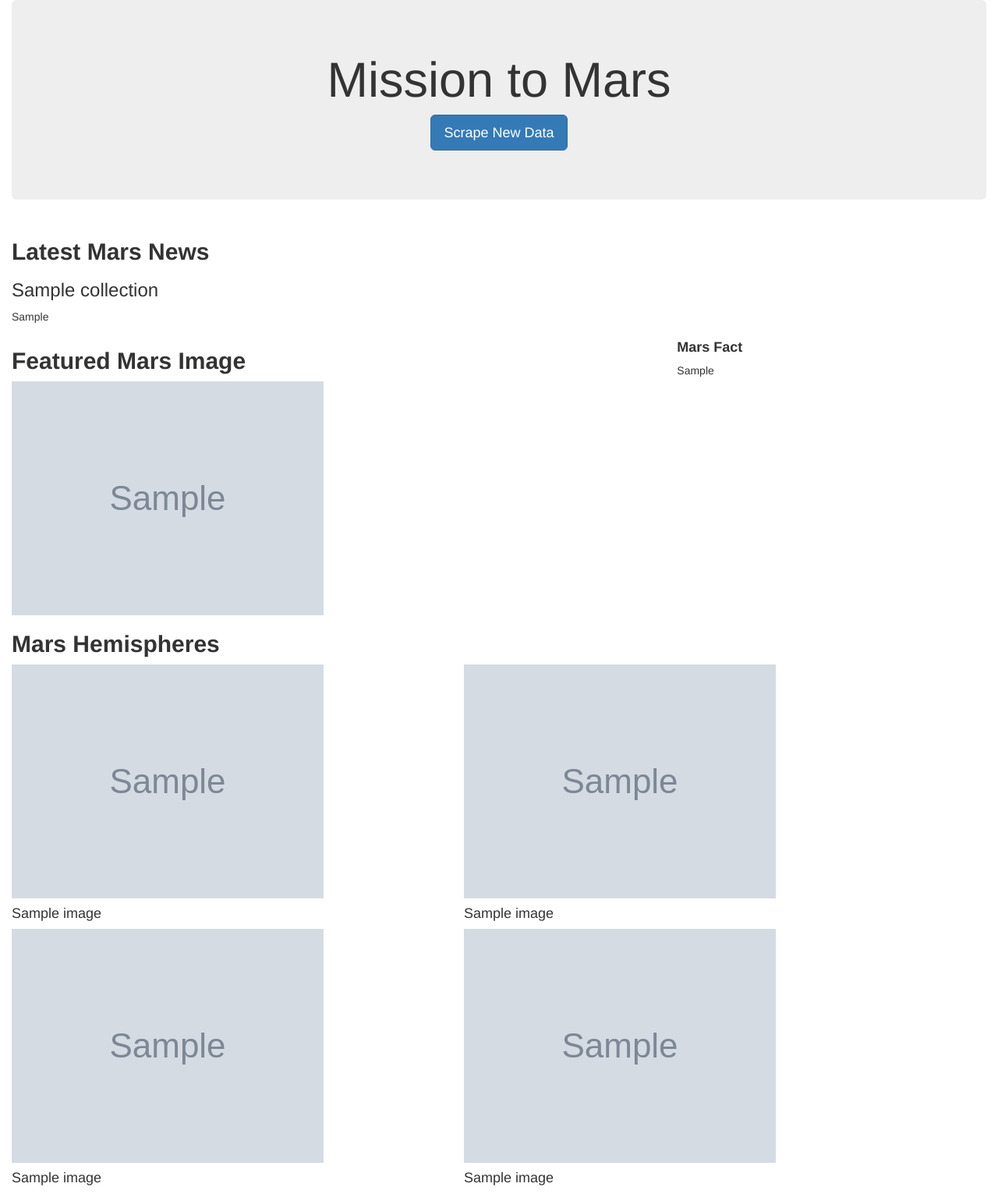
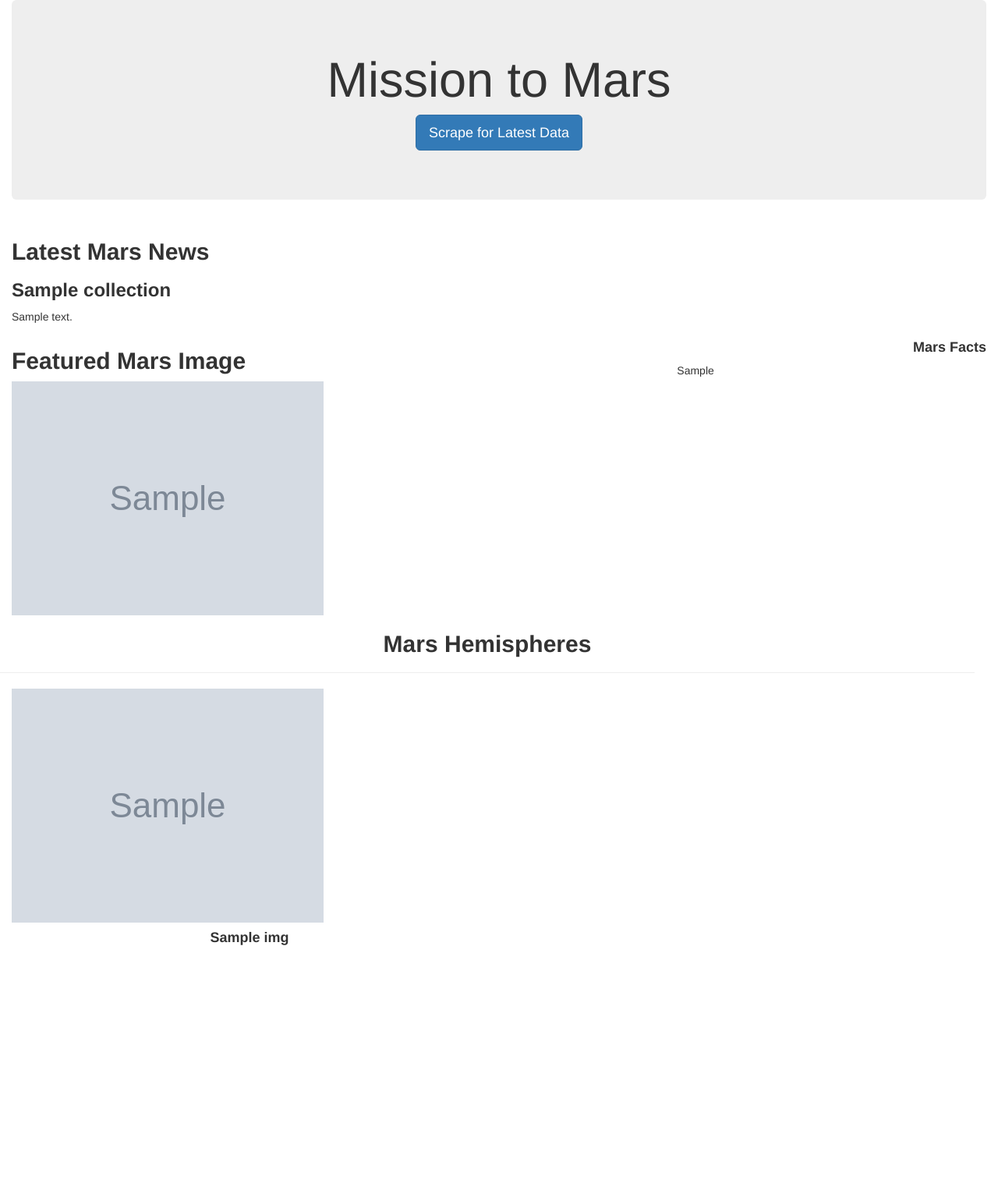
Before and after one commit to minerva-b/Web-Scraping-Challenge, a Flask app: page / in a window 1280 px wide. Shown: the whole page at 78% size. After the commit the page ends 1212 px from the top, so only its background shows below. Run offline with Flask 2, Linux system fonts and the light colour scheme; grey boxes marked "Sample" are stand-in pictures; a database or web service that is not in the repository returns one stand-in record (values such as "Sample title"); some libraries are stand-ins or nearby versions.

Commit message:
Latest updates; website still partly functional

```diff
--- a/Missions_to_Mars/app.py
+++ b/Missions_to_Mars/app.py
@@ -7,32 +7,32 @@ import scrape_mars
 app = Flask(__name__)
 
 # Use PyMongo to establish Mongo connection:
-mongo = PyMongo(app, uri="mongodb://localhost:27017/misson_mars_app")
-
+# mongo = PyMongo(app, uri="mongodb://localhost:27017/mars_app")
+app.config["MONGO_URI"] = "mongodb://localhost:27017/mars_app"
+mongo = PyMongo(app)
 
 # Route to render index.html template using data from Mongo:
 @app.route("/")
 def home():
 
-    # Find the existing mars collection from the mongo database, if not it will create one:
+    # Find the existing mars collection from the mongo DB, otherwise it will create one:
     mission_data = mongo.db.collection.find_one()
 
-    # Return template and data. Set the variable mars equal to the data from the database
+    # Return template and data. Set the variable mars equal to the data from the DB:
     return render_template("index.html", mars=mission_data)
 
-# Route that will trigger the scrape function:
+# Route that will trigger the scrape funtion:
 @app.route("/scrape")
 def scrape():
 
     # Run the scrape function:
-    mars_data = scrape_mars.scrape()
+    mars_info = scrape_mars.scrape()
 
-    # Update the Mongo database using update and upsert=True:
-    mongo.db.collection.update({}, mars_data, upsert=True)
+    # Update the mongo DB using update and upsert=True:
+    mongo.db.collection.update({}, mars_info, upsert=True)
 
-    # Redirect back to home page:
+    # Redirect back to the home page:
     return redirect("/")
-
 
 if __name__ == "__main__":
     app.run(debug=True)
--- a/Missions_to_Mars/templates/index.html
+++ b/Missions_to_Mars/templates/index.html
@@ -5,7 +5,7 @@
   <meta charset="UTF-8">
   <meta name="viewport" content="width=device-width, initial-scale=1.0">
   <meta http-equiv="X-UA-Compatible" content="ie=edge">
-  <title>Scraping Mars Data</title>
+  <title>Mission to Mars</title>
   <link rel="stylesheet" href="https://maxcdn.bootstrapcdn.com/bootstrap/3.3.7/css/bootstrap.min.css">
 </head>
 
@@ -13,41 +13,68 @@
   <div class="container-fluid">
     <div class="jumbotron text-center">
       <h1>Mission to Mars</h1>
-      <p><a class="btn btn-primary btn-lg" href="/scrape" role="button">Scrape New Data</a></p>
+      <p><a class="btn btn-primary btn-lg" href="/scrape" role="button">Scrape for Latest Data</a></p>
     </div>
-    <div id="latest_mars_news" class="col-lg-12 row">
-        <h2><b>Latest Mars News</b></h2>
-            <h2><b></b></h2>
-            <h3>{{ mars.News_Title }}</h3>
-                <p>{{ mars.News_Pg }}</p>
+    <div id="mars_news" class="col-lg-12 row">
+      <h2><b>Latest Mars News</b></h2>
+      <h3><b>{{ mars.news_title }}</b></h3>
+      <p>{{ mars.news_text }}</p>
     </div>
-    <div id="mars_feat_facts" class="row">
-        <div class="col-lg-8">
-            <h2><b>Featured Mars Image</b></h2>
-            <img src="{{ mars.Featured_Img_URL }}" alt="mars_feature" class="img-responsive">
+    <div id="feat_img" class="row">
+      <div class="col-lg-8">
+        <h2><b>Featured Mars Image</b></h2>
+        <img src="{{ mars.featured_image }}" class="img-responsive" alt="featured_img">
+      </div>
+      <div class="col-lg-4">
+        <h4 class="text-right"><b>Mars Facts</b></h4>
+        <div class="table-responsive">
+          <table class="table">
+            {{ mars.mars_html | safe }}
+          </table>
         </div>
-        <div class="col-lg-4">
-            <h4><b>Mars Fact</b></h4>
-            <div class="table-responsive">{{ mars.Mars_Facts_Table}}</div>
-        </div>
+      </div>
     </div>
-    <div id="mars_hemi_text" class="col-lg-12 row"> <!--TEXT ALIGN CENTER-->
-        <h2><b>Mars Hemispheres</b></h2>
+    <div class="row">
+      <div id="mars_hemi_title" class="col-lg-12 row">
+        <h2 class="text-center"><b>Mars Hemispheres</b></h2>
+        <hr/>
+      </div>
     </div>
-    <div id="testing" class="col-lg-12 row">
-    <div id="mars_hemispheres_pt_1" class="col-lg-6 row">
-        <img src="{{ mars.Images[1].Image_URL }}" class="img-responsive">
-        <h4>{{ mars.Images[0].Image_Title }}</h4>
-        <img src="{{ mars.Images[3].Image_URL }}" class="img-responsive">
-        <h4>{{ mars.Images[2].Image_Title }}</h4>
+    <div id="hemis" class="row">
+      <div id="hemispheres_img_1" class="col-sm-6 col-lg-6">
+        {% for img in mars.images %}
+        <figure class="figure">
+            <img class="card-img" src="{{img['image_link']}}" class="img-responsive">
+            <h4 class="text-center"><b>{{img['image_title']}}</b></h4>
+        </figure>
+      </div>
+      <!-- <div id="hemispheres_img_2" class="col-sm-6 col-lg-6">
+        <figure class="figure">
+            <img src="{{ mars.images[1]['image_link'] }}" class="img-responsive">
+            <h4 class="text-center"><b>{{ mars.images[1]['image_title'] }}</b></h4>
+        </figure>
+      </div>
+      <div id="hemispheres_img_3" class="col-sm-6 col-lg-6">
+        <figure class="figure">
+            <img src="{{ mars.images[2]['image_link'] }}" class="img-responsive">
+            <h4 class="text-center"><b>{{ mars.images[2]['image_title'] }}</b></h4>
+        </figure>
+      </div>
+      <div id="hemispheres_img_4" class="col-sm-6 col-lg-6">
+        <figure class="figure">
+            <img src="{{ mars.images[3]['image_link'] }}" class="img-responsive">
+            <h4 class="text-center"><b>{{ mars.images[3]['image_title'] }}</b></h4>
+        </figure>
+      </div> -->
+      {% endfor %}
     </div>
-    <div id="mars_hemispheres_pt_2" class="col-lg-6 row">
-        <img src="{{ mars.Images[5].Image_URL }}" class="img-responsive">
-        <h4>{{ mars.Images[4].Image_Title }}</h4>
-        <img src="{{ mars.Images[7].Image_URL }}" class="img-responsive">
-        <h4>{{ mars.Images[6].Image_Title }}</h4>
-    </div>
+
+
   </div>
+
+  <script src="https://code.jquery.com/jquery-3.5.1.slim.min.js" integrity="sha384-DfXdz2htPH0lsSSs5nCTpuj/zy4C+OGpamoFVy38MVBnE+IbbVYUew+OrCXaRkfj" crossorigin="anonymous"></script>
+  <script src="https://cdn.jsdelivr.net/npm/popper.js@1.16.1/dist/umd/popper.min.js" integrity="sha384-9/reFTGAW83EW2RDu2S0VKaIzap3H66lZH81PoYlFhbGU+6BZp6G7niu735Sk7lN" crossorigin="anonymous"></script>
+  <script src="https://stackpath.bootstrapcdn.com/bootstrap/4.5.2/js/bootstrap.min.js" integrity="sha384-B4gt1jrGC7Jh4AgTPSdUtOBvfO8shuf57BaghqFfPlYxofvL8/KUEfYiJOMMV+rV" crossorigin="anonymous"></script>
 
 </body>
 
```
Also changed, not shown: Missions_to_Mars/mars_facts.html (deleted, +0 -46 lines), Missions_to_Mars/scrape_mars.py (+92 -76 lines).
